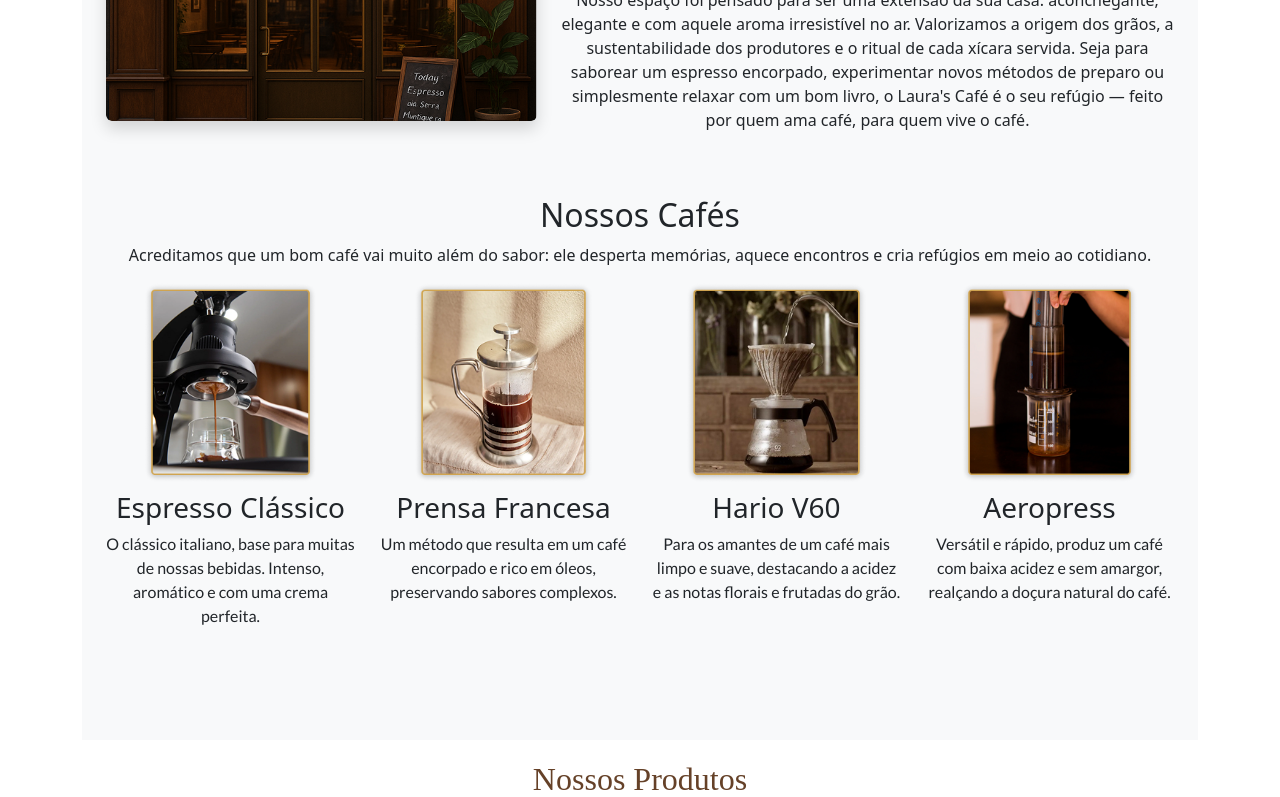
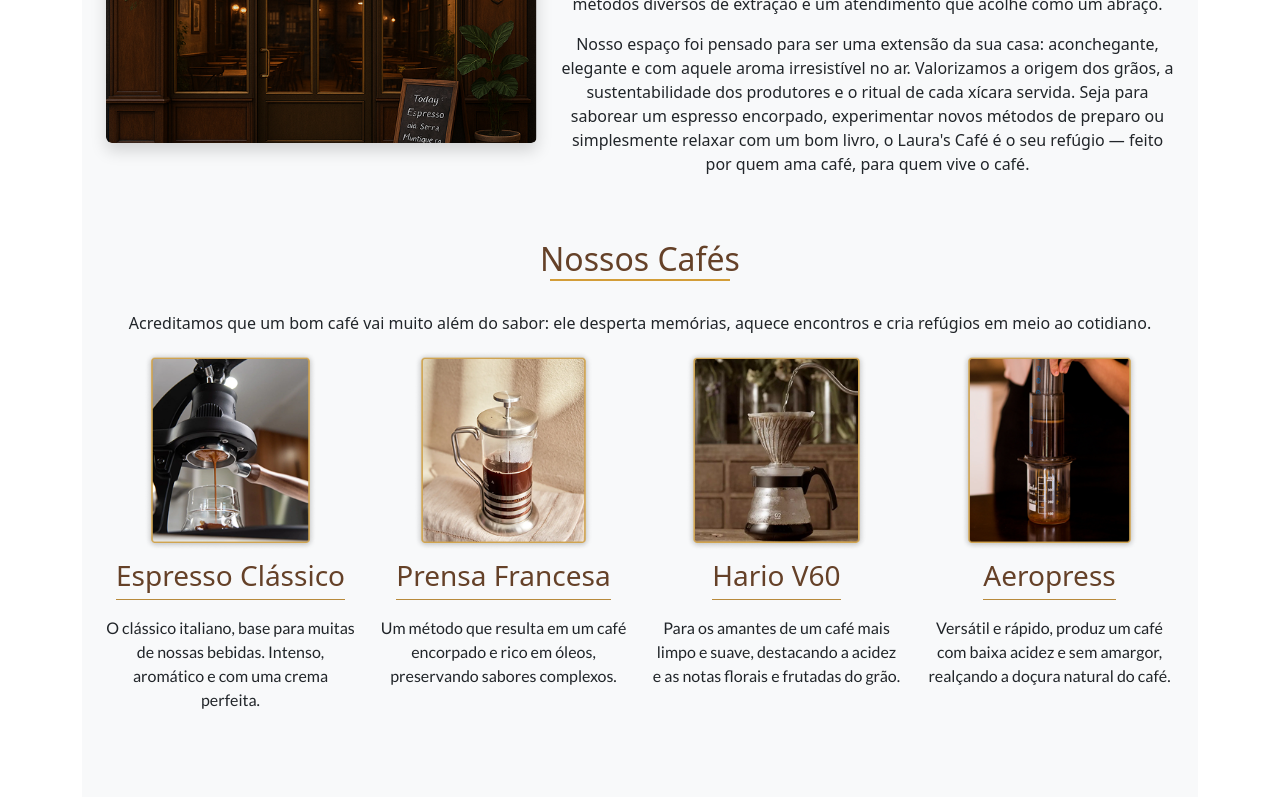
Before and after one commit to LucasLeme04/laura-cafe, a React (Vite) app in the folder lauras-cafe/: page / in a window 1280 px wide. Shown: the part 960-1757 px from the top of the page. Built offline with nearby package versions, Linux system fonts and the light colour scheme.

Commit message:
Update App.css

```diff
--- a/lauras-cafe/src/App.css
+++ b/lauras-cafe/src/App.css
@@ -142,3 +142,90 @@
   /* Seu espaçamento para a Navbar */
   margin-top: 100px;
 }
+
+.preparo-title, .preparo-title-sm {
+  color: var(--marrom_tipo3);
+  position: relative;
+  margin-top: 20px;
+  padding-bottom: 2px;
+  margin-bottom: 30px;
+  text-align: center;
+}
+
+.preparo-title::after {
+  content: '';
+  position: absolute;
+  display: block;
+  width: 180px;
+  height: 2px;
+  background: var(--dourado_tipo1);
+  bottom: 0;
+  left: 50%;
+  transform: translateX(-50%);
+}
+
+.preparo-title-sm::after {
+  content: '';
+  position: absolute;
+  display: block;
+  width: 170px;
+  height: 2px;
+  background: var(--dourado_tipo1);
+  bottom: 0;
+  left: 50%;
+  transform: translateX(-50%);
+}
+
+.preparo-item-title {
+  position: relative;
+  display: inline-block;
+  padding-bottom: 8px;
+  margin-bottom: 16px;
+  color: var(--marrom_tipo3);
+}
+
+.preparo-item-title::after {
+  content: "";
+  position: absolute;
+  left: 0;
+  bottom: 0;
+  width: 100%;
+  border-bottom: 1px solid #b88a3c;
+}
+
+/* ------------------------------ CONTACT ----------------------------------- */
+
+/* Títulos da seção */
+.contact-title {
+  color: #442815;
+}
+
+/* Faz o texto alinhar à esquerda */
+.text-left {
+  text-align: left;
+}
+
+/* Remove cor azul de texto hiperlink */
+.no-decoration {
+  text-decoration: none;
+  color: black;
+}
+
+/* Formulário de contato */
+.contact-form {
+  display: flex;
+  flex-direction: column;
+}
+
+/* Alinha o botão à direita */
+.btn-form {
+    width: 100px;
+    align-self: end;
+}
+
+
+/* Adiciona linha que separa os contatos do formulário */
+.border-left-custom {
+  border-left: 1px solid #b88a3c;
+  height: 80%;
+}
```
